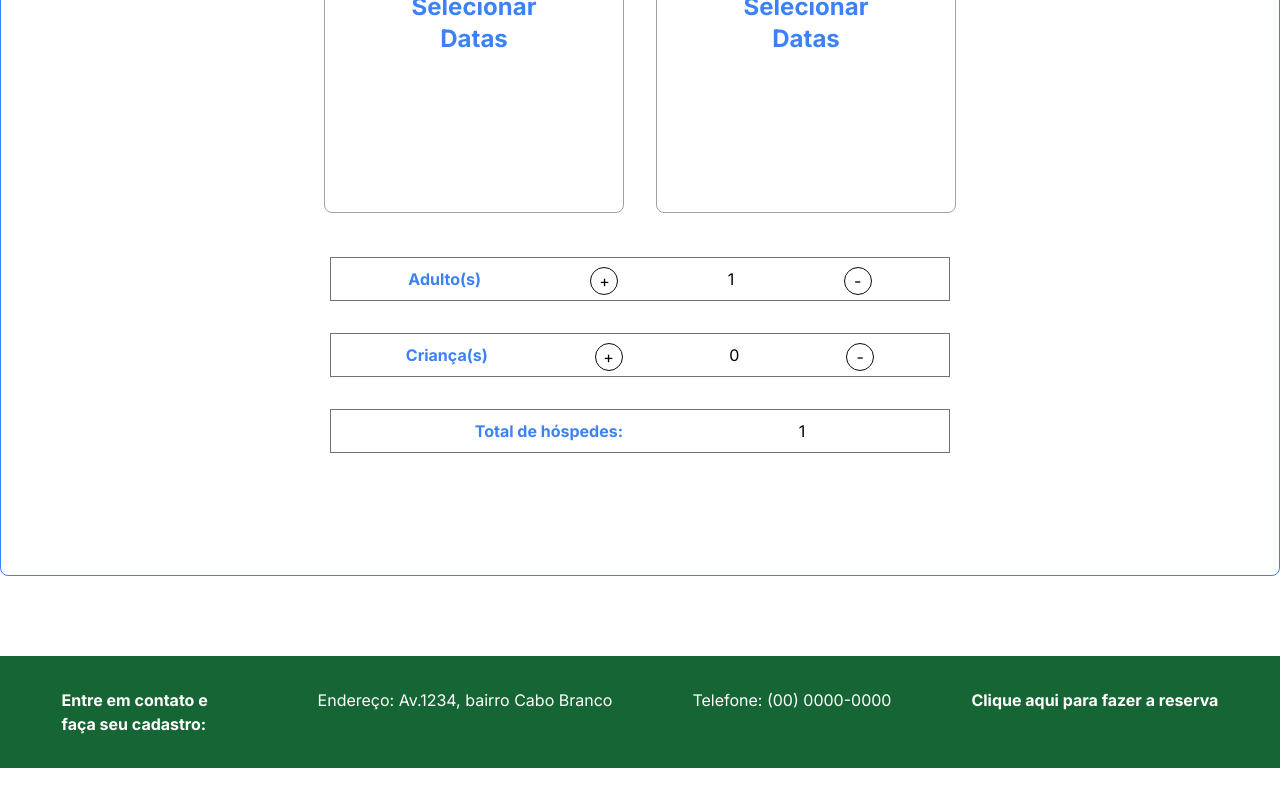
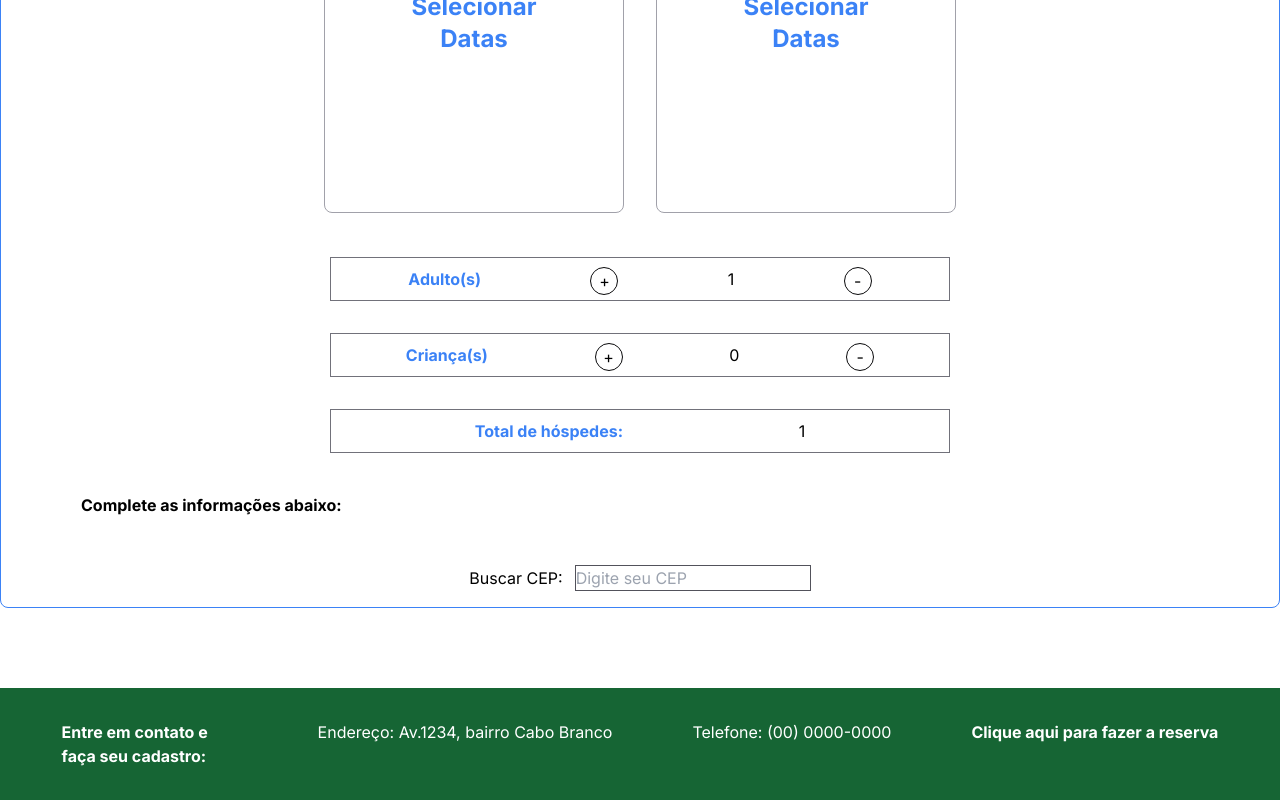
Before and after one commit to RRodrigoCordeiro/Pousad, a Next.js app: page /reserva in a window 1280 px wide. Shown: the part 926-1726 px from the top of the page. Before the commit the page ends 1694 px from the top, so only its background shows below. Built offline with nearby package versions, Linux system fonts and the light colour scheme.

Commit message:
consumindo API de cep

```diff
--- a/package.json
+++ b/package.json
@@ -9,6 +9,7 @@
     "lint": "next lint"
   },
   "dependencies": {
+    "axios": "^1.7.2",
     "next": "^14.2.3",
     "react": "^18",
     "react-dom": "^18"
--- a/src/app/reserva/page.tsx
+++ b/src/app/reserva/page.tsx
@@ -5,6 +5,7 @@ import Rodape from '../components/Rodape';
 import Background from '../components/Background';
 import Link from "next/link";
 import Image from "next/image";
+import axios from 'axios';
 
 
 
@@ -51,6 +52,29 @@ export default function Reserva() {
     setTotal(adulto + crianca);
   }, [adulto, crianca]);
 
+  const [cep, setCep] = useState('');
+  const [endereco, setEndereco] = useState(null);
+  const [error, setError] = useState(null);
+
+
+  const buscarCep = () => {
+
+    const urlBase = `https://viacep.com.br/ws/${cep}/json/`
+
+    axios.get(urlBase)
+      .then(response => {
+        setEndereco(response.data);
+        setError(null)
+      })
+      .catch(error => {
+        console.log("Atenção: Erro ao buscar CEP", error)
+        setError("Erro ao buscar CEP");
+        setEndereco(null)
+      })
+
+  }
+
+
 
   return (
     <>
@@ -64,7 +88,7 @@ export default function Reserva() {
 
       <Background />
 
-      <fieldset className="border border-blue-500 rounded-lg p-4 mt-10 container mx-auto h-[900px]   ">
+      <fieldset className="border border-blue-500 rounded-lg p-4 mt-10 container mx-auto h-full   ">
         <legend className="font-bold">POUSADA DA <span className="text-blue-500 font-bold">MONTANHA</span></legend>
         <h1 className="text-center mb-10 text-blue-500 font-bold">Faça sua reserva e venha curtir o interior da melhor pousada da região</h1>
         <div className="flex flex-row justify-center space-x-8">
@@ -109,7 +133,45 @@ export default function Reserva() {
           <h3 className="font-bold text-blue-500">Total de hóspedes:</h3>
           <p>{total}</p>
         </fieldset>
+        <h3 className='font-bold mt-10 ml-16'>Complete as informações abaixo:</h3>
+        <div className='flex  justify-center mt-12 space-x-3 '>
+          <button onClick={buscarCep}>Buscar CEP:</button>
+          <input
+            type="text"
+            value={cep}
+            onChange={(e) => setCep(e.target.value)}
+            placeholder='Digite seu CEP'
+            className='border border-zinc-600 '
+            />
+        </div>
+
+        {
+          endereco && (
+            <div>
+              <div className='flex flex-row justify-center mt-12 space-x-20'>
+                <p className='border border-zinc-950 w-60 h-10 text-center '><span className='font-bold'>CEP digitado:</span> {endereco.cep}</p>
+                <p  className='border border-zinc-950 w-60 h-10 text-center'>Logradouro: {endereco.logradouro}</p>
+                <p  className='border border-zinc-950 w-60 h-10 text-center '>Complemento: {endereco.complemento}</p>
+                <p  className='border border-zinc-950 w-60 h-10 text-center '>Bairro: {endereco.bairro}</p>
+              </div>
+              <div>
+                <p>Localidade: {endereco.localidade}</p>
+                <p>UF: {endereco.uf}</p>
+                <p>DDD: {endereco.ddd}</p>
+                <p>IBGE: {endereco.ibge}</p>
+              </div>
+              <div>
+                <p>GIA: {endereco.gia}</p>
+                <p>SIAFI: {endereco.siafi}</p>
+              </div>
+
+            </div>
+
+          )
+        }
+        {error && <p>{error}</p> }
       </fieldset>
+
       <Rodape />
     </>
   );
```
Also changed, not shown: 1 other file (tests, documents, lock files or other folders).
